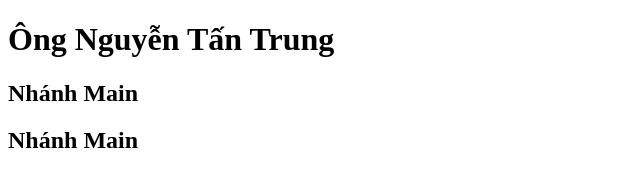
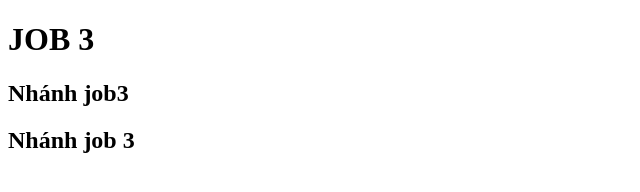
Before and after one commit to tantrung12492/teamTrung, a plain HTML site: page index.html in a window 1280 px wide. Shown: the whole page, without its empty margins (0-640 px from the left). Drawn offline with Linux system fonts and the light colour scheme.

Commit message:
Job 3 (vừa tạo)

```diff
--- a/index.html
+++ b/index.html
@@ -6,8 +6,8 @@
     <title>Bài tập Pull</title>
   </head>
   <body>
-    <h1>Ông Nguyễn Tấn Trung</h1>
-    <h2>Nhánh Main</h2>
-    <h2>Nhánh Main</h2>
+    <h1>JOB 3</h1>
+    <h2>Nhánh job3</h2>
+    <h2>Nhánh job 3</h2>
   </body>
 </html>
```
